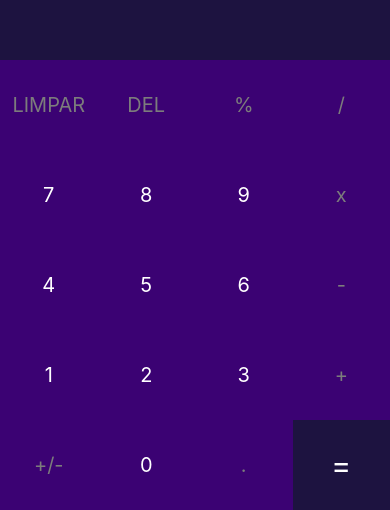
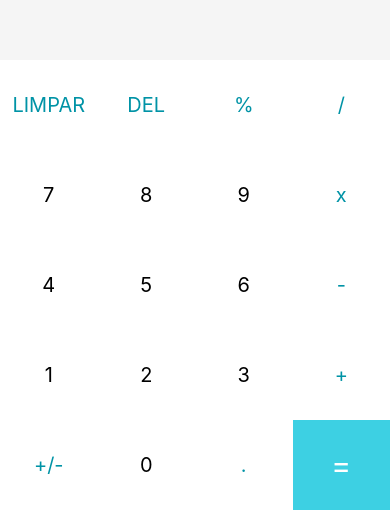
Before and after one commit to latorreana/Calculadora, a React Native app in the folder Calculadora/: screen / in a window 390 px wide. Shown: the part 334-844 px from the top of the page. Built offline with nearby package versions, Linux system fonts and the light colour scheme.

Commit message:
Revert "Fix colors"

```diff
--- a/Calculadora/App.js
+++ b/Calculadora/App.js
@@ -1,5 +1,5 @@
 import React from 'react';
-import { useState } from 'react'
+import {useState} from 'react'
 import { StyleSheet, Text, View, TouchableOpacity, Button } from 'react-native';
 
 export default function App() {
@@ -10,14 +10,14 @@ export default function App() {
   const [lastNumber, setLastNumber] = useState("")
 
 
-  function calculator() {
+  function calculator(){
     const splitNumbers = currentNumber.split(' ')
     const fistNumber = parseFloat(splitNumbers[0])
     const lastNumber = parseFloat(splitNumbers[2])
     const operator = splitNumbers[1]
 
     // Faz ação referente tecla pressionada
-    switch (operator) {
+    switch(operator){
       case '+':
         setCurrentNumber((fistNumber + lastNumber).toString())
         return
@@ -33,13 +33,13 @@ export default function App() {
     }
   }
 
-  function handleInput(buttonPressed) {
+  function handleInput(buttonPressed){
     console.log(buttonPressed) // Mostra no Console a tecla pressionada
-    if (buttonPressed === '+' | buttonPressed === "-" | buttonPressed === "x" | buttonPressed === "/") {
+    if(buttonPressed === '+' | buttonPressed === "-" | buttonPressed === "x" | buttonPressed === "/" ){
       setCurrentNumber(currentNumber + " " + buttonPressed + " ")
       return
     }
-    switch (buttonPressed) {
+    switch(buttonPressed){
       case 'DEL':
         setCurrentNumber(currentNumber.substring(0, (currentNumber.length - 1)))
         return
@@ -52,12 +52,7 @@ export default function App() {
         calculator()
         return
       case '+/-':
-        setCurrentNumber(parseFloat(currentNumber) * -1)
-        calculator()
-        return
-      case '%':
-        setCurrentNumber(currentNumber + ' ' + buttonPressed)
-        calculator()
+        setCurrentNumber(parseFloat(currentNumber) * -1);
         return
     }
 
@@ -79,13 +74,13 @@ export default function App() {
 
         {buttons.map((button) =>
           button === '=' ? // Mapeamento do botão =
-            <TouchableOpacity onPress={() => handleInput(button)} key={button} style={[styles.button, { backgroundColor: '#1D1340' }]}>
-              <Text style={[styles.textButton, { color: "white", fontSize: 30 }]}>{button}</Text>
-            </TouchableOpacity>
-            : // Mapeamento dos outros botões
-            <TouchableOpacity onPress={() => handleInput(button)} key={button} style={styles.button}>
-              <Text style={[styles.textButton, { color: typeof (button) === 'number' ? 'white' : '#7c7c7c' }]}>{button}</Text>
-            </TouchableOpacity>
+        <TouchableOpacity onPress={() => handleInput(button)} key={button} style={[styles.button, {backgroundColor: '#3dd0e3'}]}>
+          <Text style={[styles.textButton, {color: "white", fontSize: 30}]}>{button}</Text>
+        </TouchableOpacity>
+          : // Mapeamento dos outros botões
+          <TouchableOpacity onPress={() => handleInput(button)} key={button} style={styles.button}>
+            <Text style={[styles.textButton, {color: typeof(button) === 'number' ? 'black': '#0093a6'}]}>{button}</Text>
+          </TouchableOpacity>
         )}
       </View>
     </View>
@@ -100,16 +95,16 @@ const styles = StyleSheet.create({
   results: {
     flex: 2,
     justifyContent: "center",
-    backgroundColor: "#1D1340"
+    backgroundColor: "#f5f5f5"
   },
   resultText: {
-    color: "#F2F2F2",
+    color: "#282F38",
     fontSize: 32,
     fontWeight: "bold",
     padding: 12,
     textAlign: "right"
   },
-  historyText: {
+  historyText:{
     color: "#7c7c7c",
     fontSize: 20,
     marginRight: 10,
@@ -120,7 +115,7 @@ const styles = StyleSheet.create({
     flexWrap: 'wrap',
   },
   button: {
-    backgroundColor: '#3B0273',
+    backgroundColor: 'white',
     alignItems: 'center',
     justifyContent: 'center',
     minWidth: 90,
```
